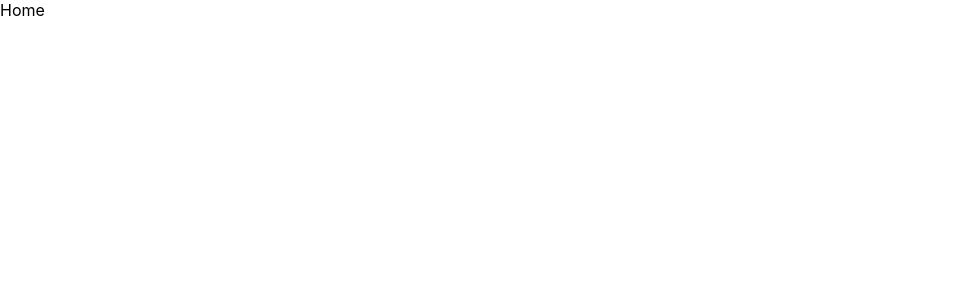
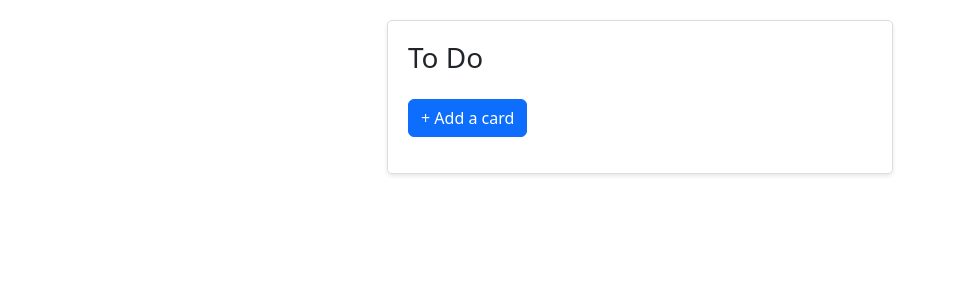
Before and after one commit to yashverma03/task-management, a React (Create React App) app in the folder client/: page / in a window 1280 px wide. Shown: the top 300 px of the page, without its empty margins (0-955 px from the left). Built offline with nearby package versions, Linux system fonts and the light colour scheme.

Commit message:
added Task component

```diff
--- a/client/src/components/Home/Home.jsx
+++ b/client/src/components/Home/Home.jsx
@@ -1,8 +1,13 @@
 import React from 'react';
+import Task from '../Task/Task';
 
 const Home = () => {
   return (
-    <div>Home</div>
+    <div>
+      <Task />
+      {/* <Task />
+      <Task /> */}
+    </div>
   );
 };
 
--- a/client/src/components/Task/Task.css
+++ b/client/src/components/Task/Task.css
@@ -0,0 +1,36 @@
+/* Task.css */
+.task-card {
+  margin: 20px;
+  padding: 20px;
+  border: 1px solid #ddd;
+  border-radius: 5px;
+  box-shadow: 0 2px 4px rgba(0, 0, 0, 0.1);
+}
+
+.item {
+  margin: 10px 0;
+  border: 1px solid #eee;
+  /* Add a light border to task items */
+  padding: 10px;
+  border-radius: 5px;
+  background-color: #f9f9f9;
+  /* Background color for task items */
+}
+
+.delete-btn {
+  margin-left: 10px;
+}
+
+/* Style the "Add New Item" button */
+.add-new-item-btn {
+  background-color: #5bc0de;
+  color: #fff;
+  border: none;
+  border-radius: 5px;
+  padding: 10px 20px;
+  cursor: pointer;
+}
+
+.add-new-item-btn:hover {
+  background-color: #46b8da;
+}
--- a/client/src/components/Task/Task.jsx
+++ b/client/src/components/Task/Task.jsx
@@ -1,8 +1,86 @@
-import React from 'react';
+import React, { useState } from 'react';
+import './Task.css'; // Import the CSS file
+import 'bootstrap/dist/css/bootstrap.min.css';
 
 const Task = () => {
+  const [items, setItems] = useState([]);
+  const [title, setTitle] = useState('');
+  const [description, setDescription] = useState('');
+  const [showNewItemInput, setShowNewItemInput] = useState(false);
+
+  const handleAddItem = () => {
+    if (title && description) {
+      setItems([...items, { title, description }]);
+      setTitle('');
+      setDescription('');
+      setShowNewItemInput(false);
+    }
+  };
+
+  const handleDeleteItem = (index) => {
+    const updatedItems = [...items];
+    updatedItems.splice(index, 1);
+    setItems(updatedItems);
+  };
+
+  const toggleNewItemInput = () => {
+    setShowNewItemInput(!showNewItemInput);
+  };
+
   return (
-    <div>Task</div>
+    <div className="container">
+      <div className="row">
+        <div className="col-md-6 mx-auto">
+          <div className="task-card">
+            <h3 className="mb-4">To Do</h3>
+            {items.map((item, index) => (
+              <div className="item d-flex justify-content-between align-items-center" key={index}>
+                <div>
+                  <h5>{item.title}</h5>
+                  <p>{item.description}</p>
+                </div>
+                <button
+                  className="btn btn-danger delete-btn"
+                  onClick={() => handleDeleteItem(index)}
+                >
+                  Delete
+                </button>
+              </div>
+            ))}
+
+            {showNewItemInput ? (
+              <div>
+                <div className="mb-3">
+                  <input
+                    type="text"
+                    className="form-control"
+                    placeholder="Title"
+                    value={title}
+                    onChange={(e) => setTitle(e.target.value)}
+                  />
+                </div>
+                <div className="mb-3">
+                  <input
+                    type="text"
+                    className="form-control"
+                    placeholder="Description"
+                    value={description}
+                    onChange={(e) => setDescription(e.target.value)}
+                  />
+                </div>
+                <button className="btn btn-primary mb-3" onClick={handleAddItem}>
+                  Add card
+                </button>
+              </div>
+            ) : (
+              <button className="btn btn-primary mb-3" onClick={toggleNewItemInput}>
+                + Add a card
+              </button>
+            )}
+          </div>
+        </div>
+      </div>
+    </div>
   );
 };
 
--- a/client/src/index.js
+++ b/client/src/index.js
@@ -2,8 +2,7 @@ import React from 'react';
 import ReactDOM from 'react-dom/client';
 import './index.css';
 import App from './App';
-import bootstrap from 'bootstrap';
-// import 'bootstrap/dist/css/bootstrap.min.css';
+import 'bootstrap/dist/css/bootstrap.min.css';
 
 const root = ReactDOM.createRoot(document.getElementById('root'));
 
```
